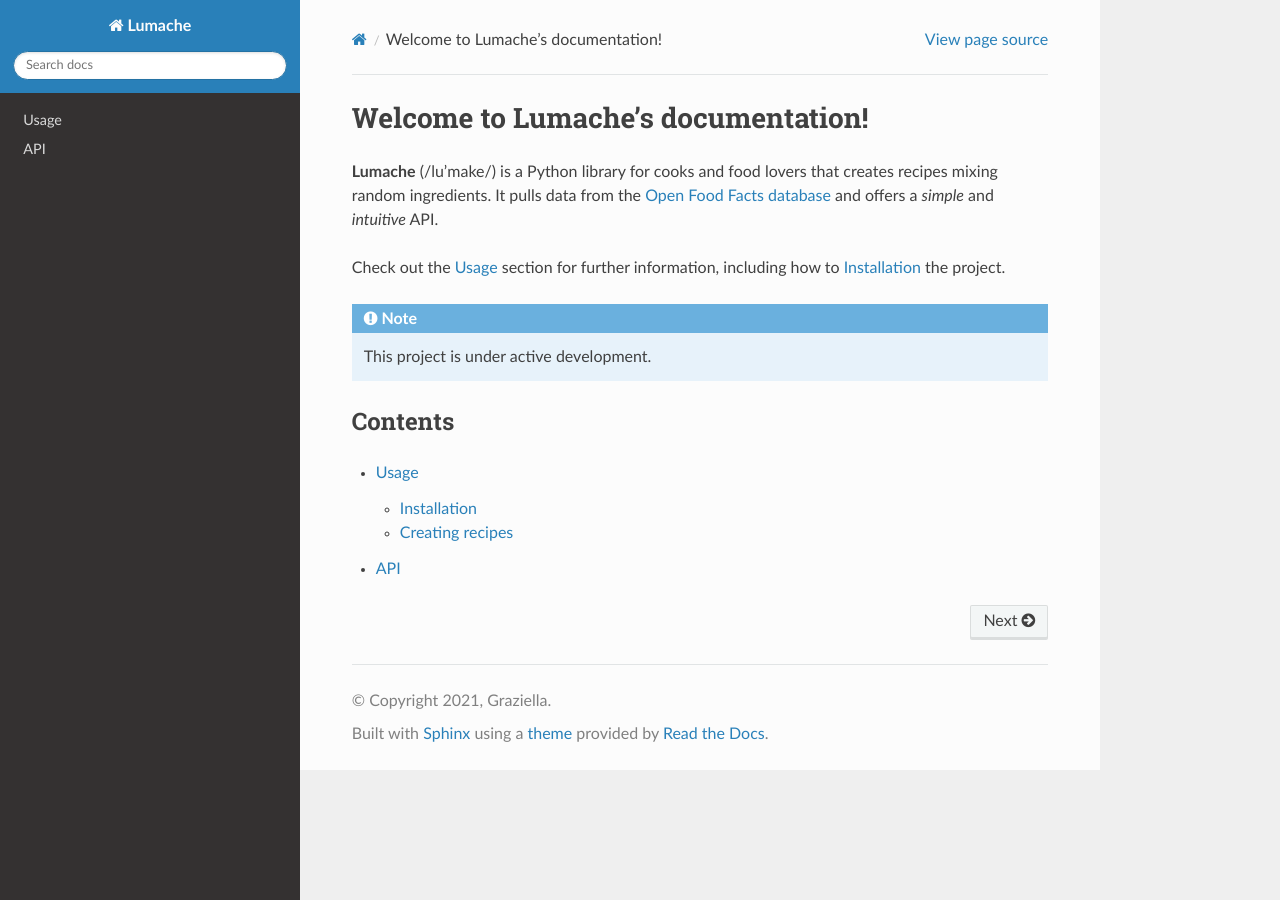
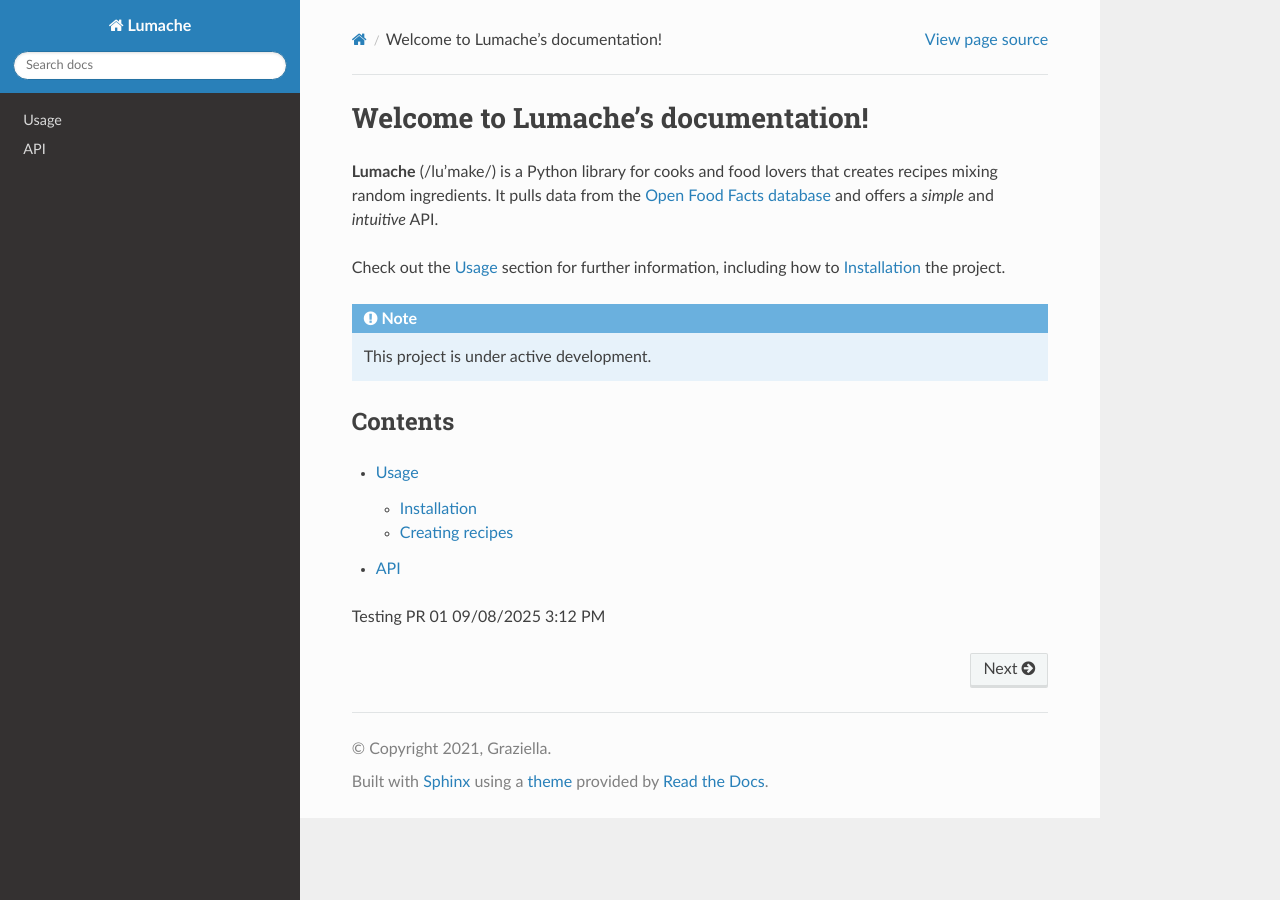
Before and after one commit to kcox-ByteSpeed/Bytespeed-RTD-Demo, a Sphinx documentation site: the page built from docs/source/index.rst, in a window 1280 px wide. Built offline with Sphinx 7.4.7 and the Read the Docs theme 3.1.0, drawn with Linux system fonts in a browser that asks for light colours.

Commit message:
Update index.rst
Added comments (Test)

```diff
--- a/docs/source/index.rst
+++ b/docs/source/index.rst
@@ -20,3 +20,6 @@ Contents
 
    usage
    api
+
+
+Testing PR 01 09/08/2025 3:12 PM
```
